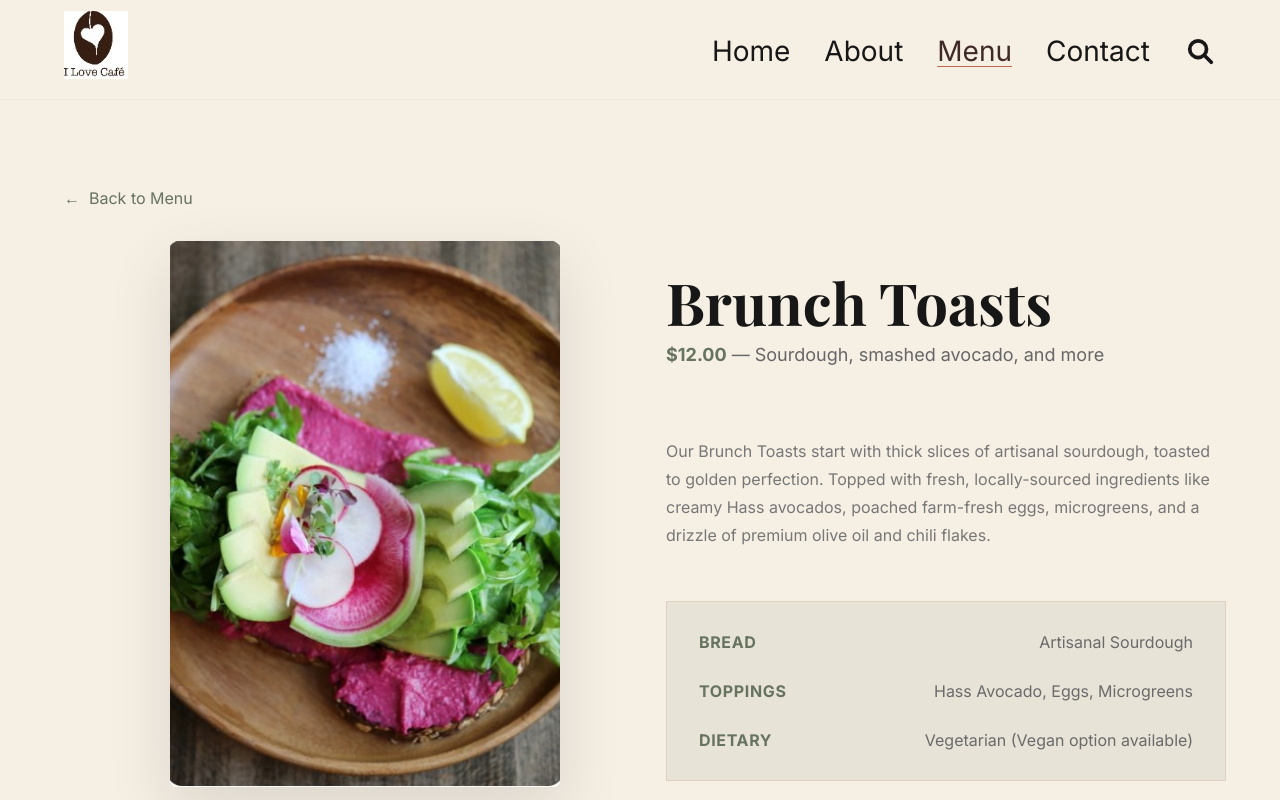
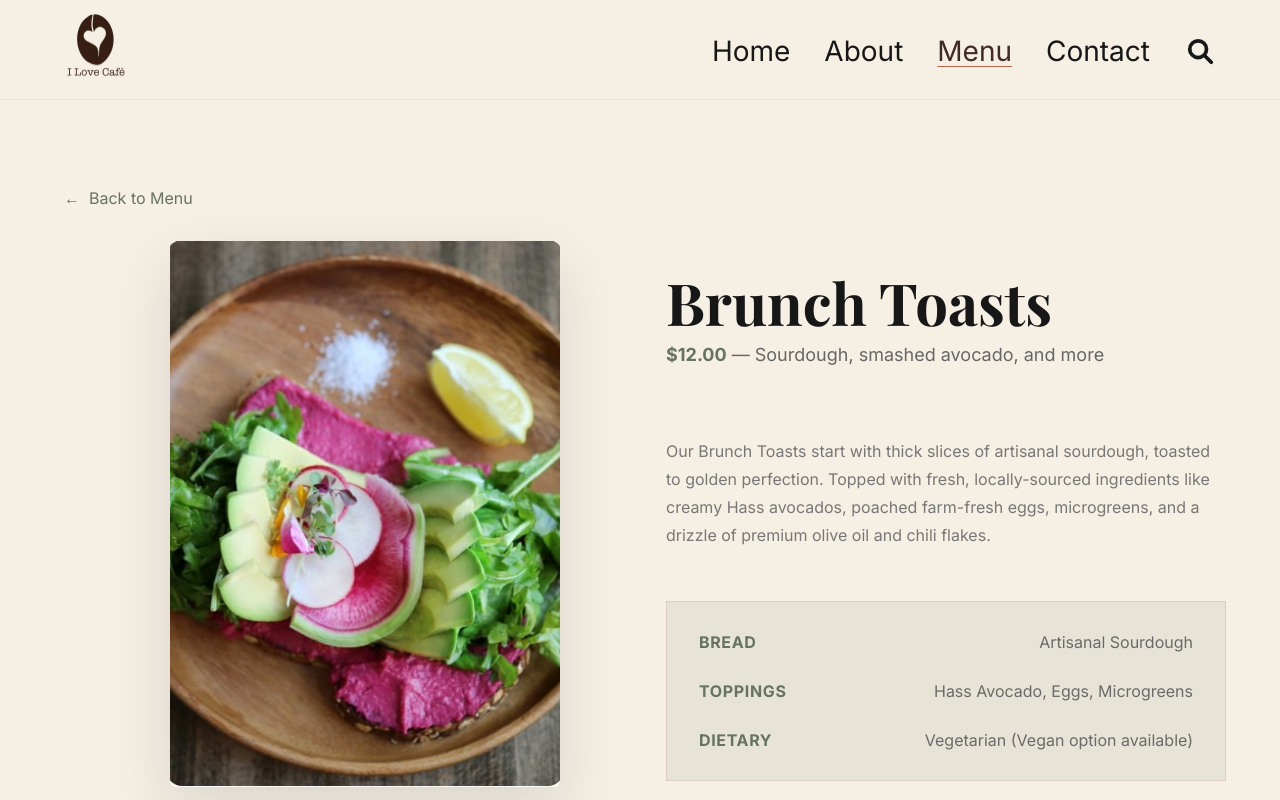
Before and after one commit to iyco0311-pixel/Web-Design-Project, a plain HTML site: page brunch.html in a window 1280 px wide. Shown: the top 800 px of the page. Drawn offline with nearby package versions, Linux system fonts and the light colour scheme.

Commit message:
Update brunch.html

```diff
--- a/brunch.html
+++ b/brunch.html
@@ -13,7 +13,7 @@
   <header class="site-header">
     <div class="site-frame header-inner">
       <a class="brand" href="index.html" aria-label="I Love Cafe home">
-        <img src="assets/logo-light.jpg" alt="I Love Cafe">
+        <img src="assets/logo-clear.png" alt="I Love Cafe">
       </a>
       <nav class="site-nav" aria-label="Primary navigation">
         <a href="index.html">Home</a>
```
